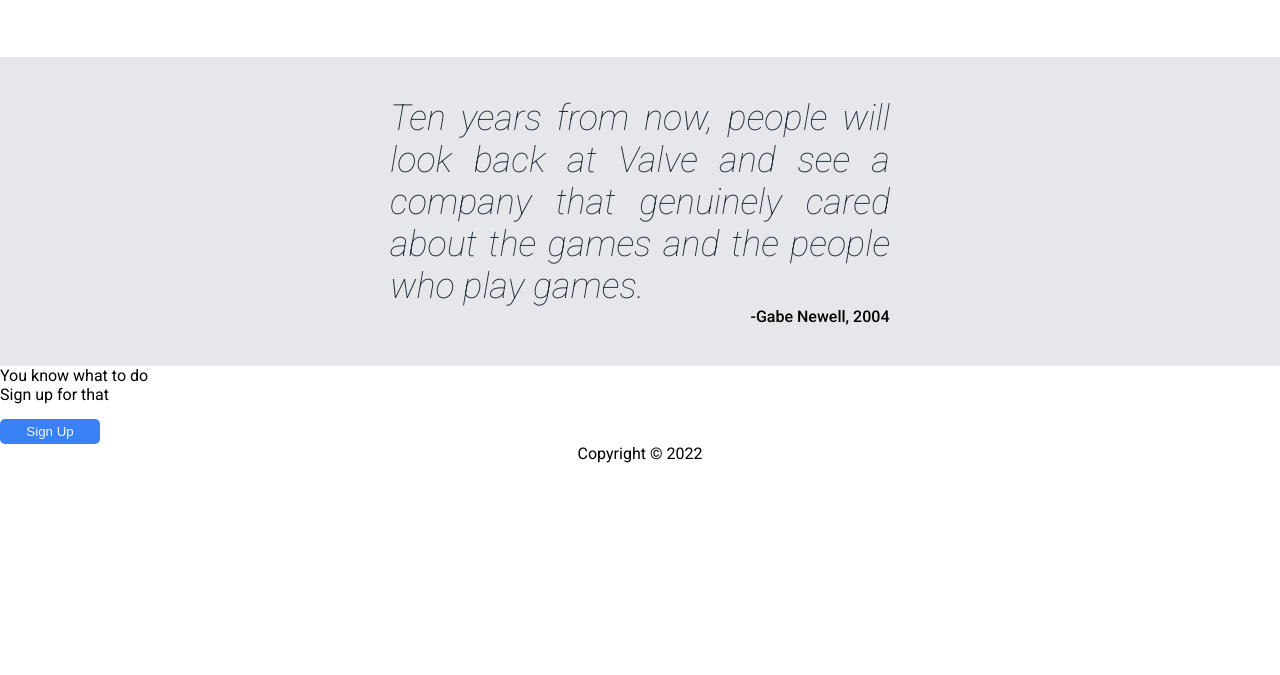
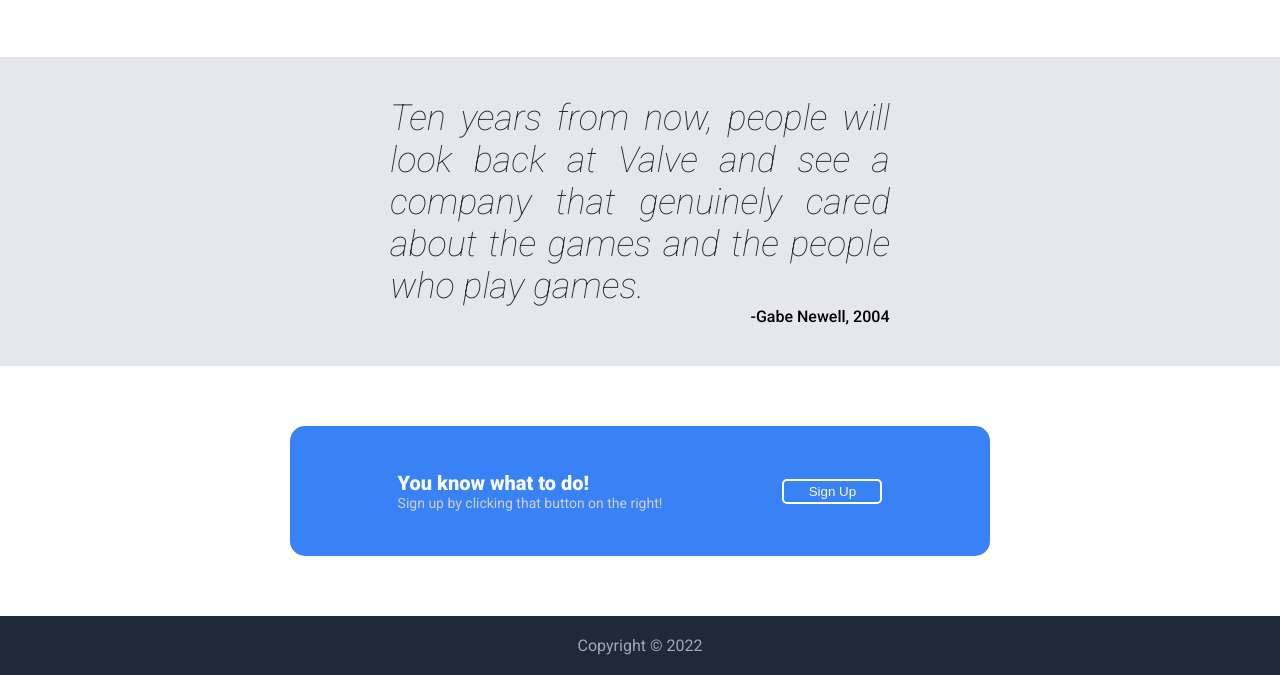
Before and after one commit to Brazy4L/first-page, a plain HTML site: page index.html in a window 1280 px wide. Shown: the part 771-1446 px from the top of the page. Before the commit the page ends 1234 px from the top, so only its background shows below. Drawn offline with Linux system fonts and the light colour scheme.

Commit message:
Complete last section

```diff
--- a/css/style.css
+++ b/css/style.css
@@ -19,6 +19,10 @@ ul {
     display: flex;
     margin-top: auto;
     justify-content: center;
+    padding: 20px 0;
+    align-items: center;
+    background-color: #1f2937;
+    color: #a0a8b6;
 }
 
 a {
@@ -97,10 +101,13 @@ button {
     height: 25px;
     width: 100px;
     border-radius: 5px;
-    border:0;
-    cursor:pointer;
+    cursor: pointer;
+    color: #f9faf8;
+}
+
+.one-button button {
+    border: 0;
     margin-top: 15px;
-    color: #f9faf8;
 }
 
 .two {
@@ -150,3 +157,40 @@ button {
     margin-left: 360px;
     font-weight: 500;
 }
+
+.four {
+    display: flex;
+    flex-direction: column;
+    align-items: center;
+    padding: 60px 0px;
+}
+
+.container-four {
+    display: flex;
+    width: 700px;
+    height: 130px;
+    justify-content: center;
+    align-items: center;
+    background-color: #3882f6;
+    border-radius: 15px;
+}
+
+.four-head {
+    font-size: 20px;
+    font-weight: 900;
+    color: #f9faf8;
+}
+
+.four-sub {
+    font-size: 14px;
+    color: #cecece;
+}
+
+.four-right button {
+    border-color: white;
+    border-style: solid;
+}
+
+.four-left {
+    padding-right: 120px;
+}
--- a/index.html
+++ b/index.html
@@ -42,9 +42,11 @@
             <div class="gabe">-Gabe Newell, 2004</div>
         </div>
         <div class="four">
-            <div>You know what to do</div>
-            <div>Sign up for that</div>
-            <div><button>Sign Up</button></div>
+            <div class="container-four">
+                <div class="four-left"><div class="four-head">You know what to do!</div>
+                <div class="four-sub">Sign up by clicking that button on the right!</div></div>
+                <div class="four-right"><button>Sign Up</button></div>
+            </div>
         </div>
     </div>
     <div class="footer">
```
